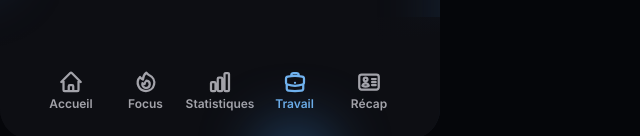
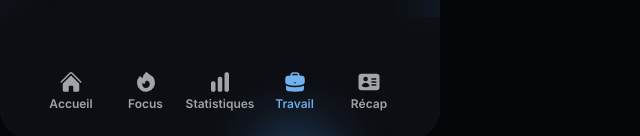
Before and after one commit to Louis67810/tracking-app, a React (Vite) app: page /travail in a window 1280 px wide. Shown: the part 661-797 px from the top of the page, without its empty margins (0-640 px from the left). Built offline with nearby package versions, Linux system fonts and the light colour scheme; no server answers.

Commit message:
Apply nav fill icons and score track feedback

```diff
--- a/src/styles.css
+++ b/src/styles.css
@@ -148,12 +148,13 @@ a {
 }
 
 .score-track {
-  stroke: rgba(255, 255, 255, 0.58);
+  stroke: rgba(255, 255, 255, 0.25);
 }
 
 .score-progress {
   stroke: url("#scoreStroke");
   stroke-linecap: round;
+  stroke-linejoin: round;
   transform: rotate(-90deg);
   transform-origin: 25px 25px;
 }
@@ -340,14 +341,15 @@ h1 {
 
 .nav-item svg {
   color: currentColor;
-  fill: none;
-  stroke: currentColor;
+  fill: currentColor;
+  stroke: none;
   overflow: visible;
   transition: color 140ms ease-out;
 }
 
 .nav-item svg * {
-  fill: none;
+  fill: currentColor;
+  stroke: none;
 }
 
 .nav-item.active {
--- a/src/ui/BottomNav.jsx
+++ b/src/ui/BottomNav.jsx
@@ -4,7 +4,7 @@ import {
   FireIcon,
   HomeIcon,
   IdentificationIcon
-} from "@heroicons/react/24/outline";
+} from "@heroicons/react/24/solid";
 import { NavLink } from "react-router-dom";
 
 const items = [
@@ -21,7 +21,7 @@ export default function BottomNav() {
       {items.map(({ to, label, icon: Icon }) => (
         <NavLink key={to} to={to} className="nav-item">
           <span className="nav-glow" aria-hidden="true" />
-          <Icon width={24} height={24} strokeWidth={2.25} />
+          <Icon width={24} height={24} />
           <span>{label}</span>
         </NavLink>
       ))}
```
